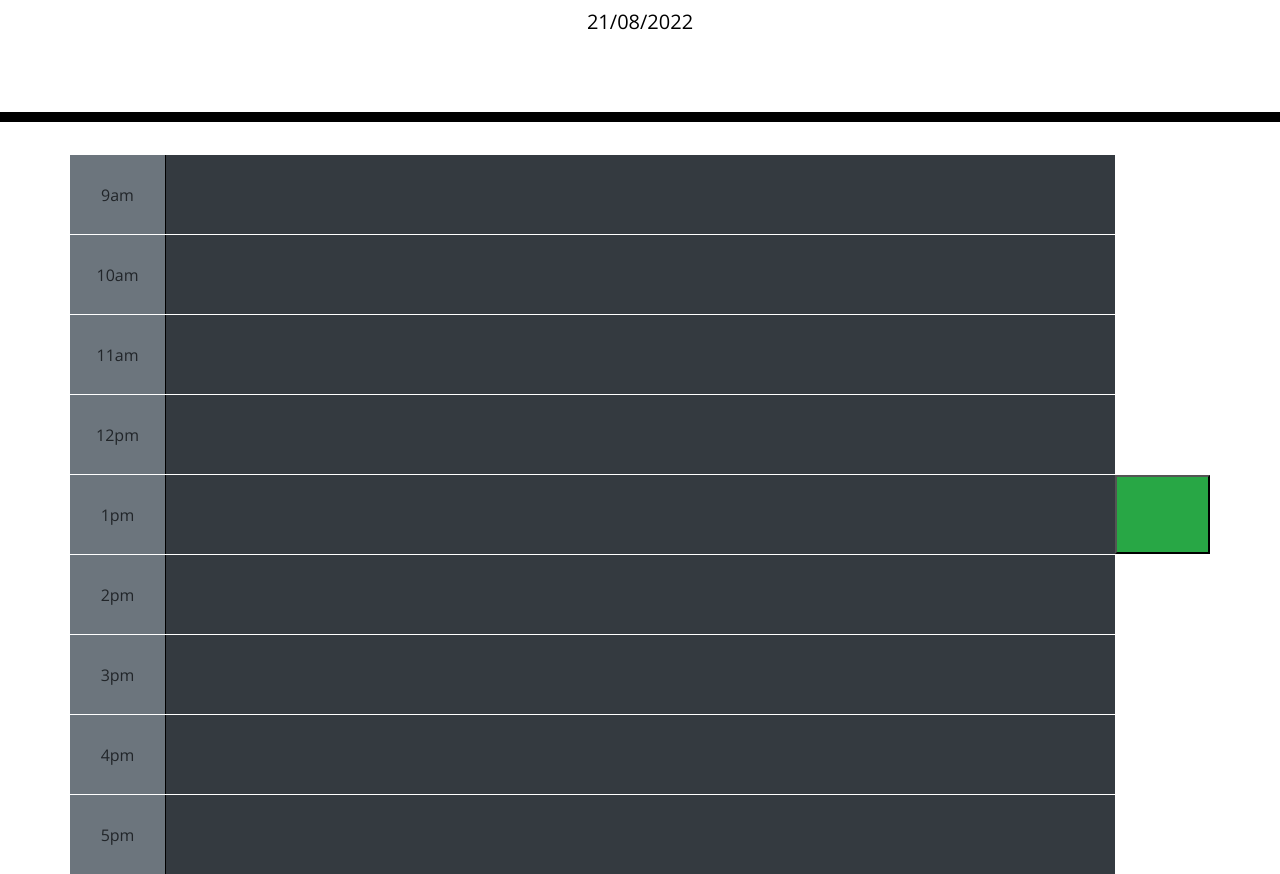
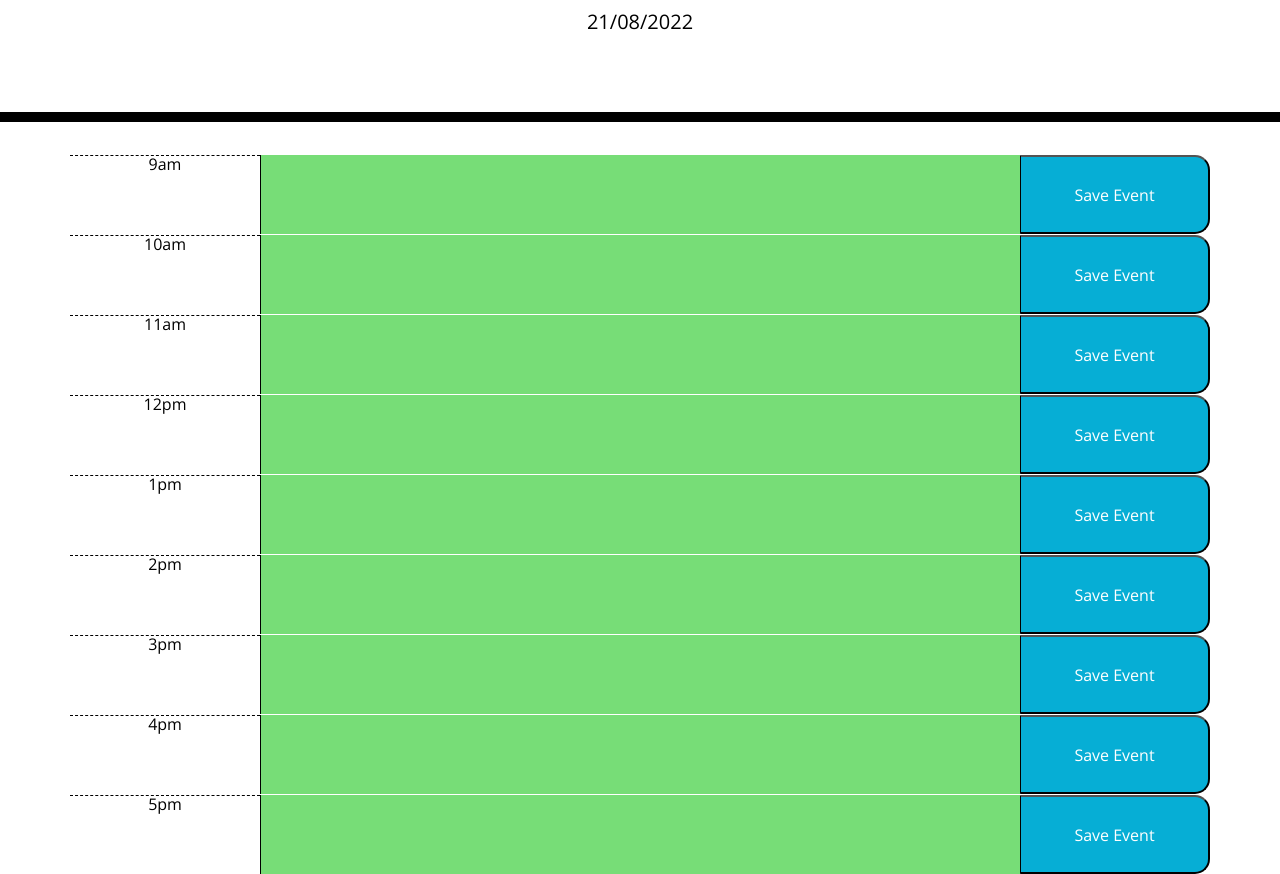
Before and after one commit to Neuy16/Scheduler, a plain HTML site: page index.html in a window 1280 px wide. Shown: the part 182-1056 px from the top of the page. Drawn offline with nearby package versions, Linux system fonts and the light colour scheme.

Commit message:
implimented time coordinated time slots, finished README, finished save buttons and CSS

```diff
--- a/assets/js/script.js
+++ b/assets/js/script.js
@@ -1,21 +1,63 @@
 // let now = moment();
-// now = document.getElementById('currentDay').innerHTML;
 //  create rows for days of the month
-let hour = ['9am','10am','11am','12pm','1pm','2pm','3pm','4pm','5pm']
-
-function dayOfMonth() {
+let hour = [moment().set({"hour": 9}).format('ha'), moment().set({"hour": 10}).format('ha'), moment().set({"hour": 11}).format('ha'), moment().set({"hour": 12}).format('ha'), moment().set({"hour": 13}).format('ha'), moment().set({"hour": 14}).format('ha'), moment().set({"hour": 15}).format('ha'), moment().set({"hour": 16}).format('ha'), moment().set({"hour": 17}).format('ha')];
+let dailyEvent = '';
+let checkTime = moment().format('ha');
+let timeSlot = '';
+let timeColor = '';
+console.log(checkTime)
+console.log(hour)
+// Current date
+function setup() {
     var responseDate = moment().format('DD/MM/YYYY');
     let today = document.getElementById('currentDay');
     today.textContent = responseDate;
+
+    // Hour in the day (9-5)
+    for (let t = 0; t < hour.length; t++) {
+        timeSlot = document.getElementById(t);
+        timeSlot.innerHTML = hour[t];
+        timeColor = $('#dailyEvent' + t);
+        if (hour[t] == checkTime) {
+            timeColor.addClass('present');
+        } else if (moment(hour[t], 'ha') < checkTime) {
+            timeColor.addClass('past');
+        } else {
+            timeColor.addClass('future');
+        }
+    };
 }
-dayOfMonth();
 
-for (t=0; t<hour.length; t++) {
-    let timeSlot = document.getElementById(t);
-    timeSlot.innerHTML = hour[t];
-};
+// Button to save daily events
+function saveBtn() {
+    for (let i = 0; i < hour.length; i++) {
+        dailyEvent = $('#dailyEvent' + i).val();
+        localStorage.setItem(i, dailyEvent);
+    }
+}
 
-let dailyEvent = document.getElementsByTagName('textarea');
+function displayEvent() {
+    for (let i = 0; i < hour.length; i++) {
+        dailyEvent = $('#dailyEvent' + i).val(localStorage[i]);
+    }
+}
+
+document.getElementById('saveBtn0').addEventListener('click', saveBtn);
+document.getElementById('saveBtn1').addEventListener('click', saveBtn);
+document.getElementById('saveBtn2').addEventListener('click', saveBtn);
+document.getElementById('saveBtn3').addEventListener('click', saveBtn);
+document.getElementById('saveBtn4').addEventListener('click', saveBtn);
+document.getElementById('saveBtn5').addEventListener('click', saveBtn);
+document.getElementById('saveBtn6').addEventListener('click', saveBtn);
+document.getElementById('saveBtn7').addEventListener('click', saveBtn);
+document.getElementById('saveBtn8').addEventListener('click', saveBtn);
+
+setup();
+displayEvent();
+
+
+
+// grab current time check against every block of time.... change color for time (put in setup)
 
 // Current day is always on top of the list
 
--- a/index.html
+++ b/index.html
@@ -22,63 +22,61 @@
     </p>
   </header>
   <div class="container">
+      <div class="row time-block">
+        <div class="col-2 hour" id="0"></div>
+        <textarea id='dailyEvent0' class="col-8 descipton">
+          </textarea>
+          <button id="saveBtn0" class="saveBtn col-2">Save Event</button>
+      </div>
+      <div class="row time-block">
+        <div class="col-2 hour" id="1"></div>
+        <textarea id='dailyEvent1' class="col-8 descipton">
+        </textarea>
+        <button id="saveBtn1" class="saveBtn col-2">Save Event</button>
+      </div>
+      <div class="row time-block">
+        <div class="col-2 hour" id="2"></div>
+        <textarea id='dailyEvent2' class="col-8 descipton">
+        </textarea>
+        <button id="saveBtn2" class="saveBtn col-2">Save Event</button>
+      </div>
+      <div class="row time-block">
+        <div class="col-2 hour" id="3"></div>
+        <textarea id='dailyEvent3' class="col-8 descipton">
+        </textarea>
+        <button id="saveBtn3" class="saveBtn col-2">Save Event</button>
+      </div>
+      <div class="row time-block">
+        <div class="col-2 hour" id="4"></div>
+        <textarea id='dailyEvent4' class="col-8 descipton">
+        </textarea>
+        <button id="saveBtn4" class="saveBtn col-2">Save Event</button>
+      </div>
+      <div class="row time-block">
+        <div class="col-2 hour" id="5"></div>
+        <textarea id='dailyEvent5' class="col-8 descipton">
+        </textarea>
+        <button id="saveBtn5" class="saveBtn col-2">Save Event</button>
+      </div>
+      <div class="row time-block">
+        <div class="col-2 hour" id="6"></div>
+        <textarea id='dailyEvent6' class="col-8 descipton">
+        </textarea>
+        <button id="saveBtn6" class="saveBtn col-2">Save Event</button>
+      </div>
+      <div class="row time-block">
+        <div class="col-2 hour" id="7"></div>
+        <textarea id='dailyEvent7' class="col-8 descipton">
+        </textarea>
+        <button id="saveBtn7" class="saveBtn col-2">Save Event</button>
+      </div>
+      <div class="row time-block">
+        <div class="col-2 hour" id="8"></div>
+        <textarea id='dailyEvent8' class="col-8 descipton">
+        </textarea>
+        <button id="saveBtn8" class="saveBtn col-2">Save Event</button>
+      </div>
 
-    <div class="row">
-      <div class="col-1 bg-secondary d-flex align-items-center justify-content-center" id="0">
-      </div>
-      <textarea class="col-10 bg-dark text-white">
-      </textarea>
-    </div>
-
-    <div class="row">
-      <div class="col-1 bg-secondary d-flex align-items-center justify-content-center" id="1">
-      </div>
-      <textarea class="col-10 bg-dark">
-      </textarea>
-    </div>
-    <div class="row">
-      <div class="col-1 bg-secondary d-flex align-items-center justify-content-center" id="2">
-      </div>
-      <textarea class="col-10 bg-dark">
-      </textarea>
-    </div>
-    <div class="row">
-      <div class="col-1 bg-secondary d-flex align-items-center justify-content-center" id="3">
-      </div>
-      <textarea class="col-10 bg-dark">
-      </textarea>
-    </div>
-    <div class="row">
-      <div class="col-1 bg-secondary d-flex align-items-center justify-content-center" id="4">
-      </div>
-      <textarea class="col-10 bg-dark">
-      </textarea>
-      <button id="saveBtn" class="col-1 bg-success"></button>
-    </div>
-    <div class="row">
-      <div class="col-1 bg-secondary d-flex align-items-center justify-content-center" id="5">
-      </div>
-      <textarea class="col-10 bg-dark">
-      </textarea>
-    </div>
-    <div class="row">
-      <div class="col-1 bg-secondary d-flex align-items-center justify-content-center" id="6">
-      </div>
-      <textarea class="col-10 bg-dark">
-      </textarea>
-    </div>
-    <div class="row">
-      <div class="col-1 bg-secondary d-flex align-items-center justify-content-center" id="7">
-      </div>
-      <textarea class="col-10 bg-dark">
-      </textarea>
-    </div>
-    <div class="row">
-      <div class="col-1 bg-secondary d-flex align-items-center justify-content-center" id="8">
-      </div>
-      <textarea class="col-10 bg-dark">
-      </textarea>
-    </div>
   </div>
   <script src="https://cdnjs.cloudflare.com/ajax/libs/jquery/3.2.1/jquery.min.js">  </script>
   <script src="https://cdnjs.cloudflare.com/ajax/libs/moment.js/2.24.0/moment.min.js">  </script>
```
Also changed, not shown: assets/images/schedular.PNG (added), 1 other file.
